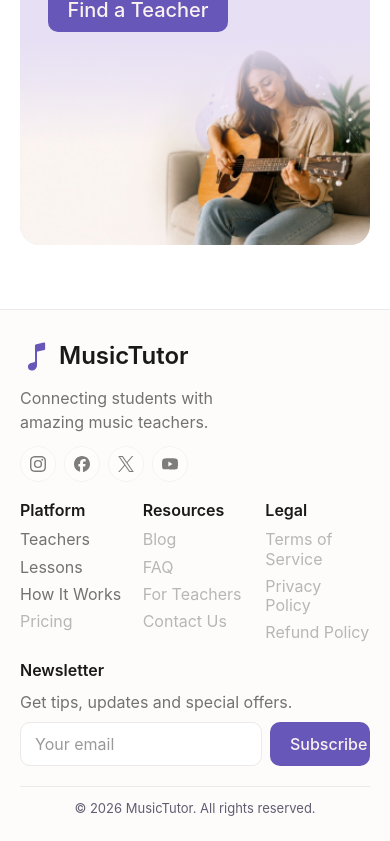
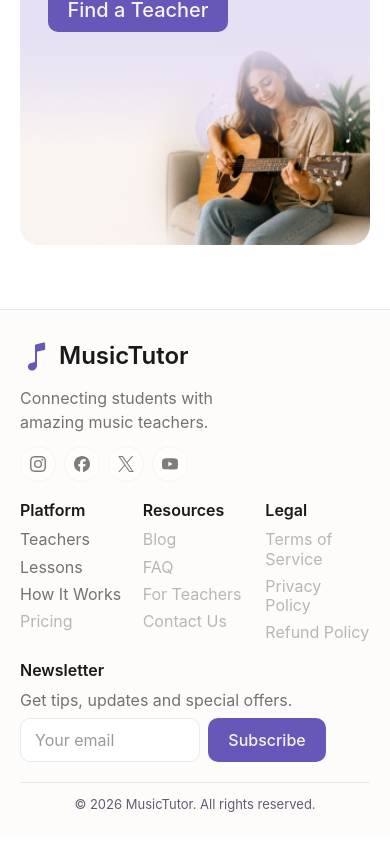
Before and after one commit to ValeriySolod/MusicTutor, a Next.js app: page / in a window 390 px wide. Shown: the part 7451-8292 px from the top of the page. Built offline with nearby package versions, Linux system fonts and the light colour scheme.

Commit message:
Fix tablet sections layout

```diff
--- a/src/components/layout/Footer/Footer.module.css
+++ b/src/components/layout/Footer/Footer.module.css
@@ -93,17 +93,19 @@
 .newsletterDescription {
   margin-top: 14px;
   color: var(--text-tertiary);
+  font-family: Inter;
   font-size: 16px;
+  font-style: normal;
+  font-weight: 400;
+  line-height: normal;
 }
-
 .subscribeForm {
   margin-top: 12px;
-  display: flex;
+  display: grid;
+  grid-template-columns: 180px 118px;
   gap: 8px;
 }
-
 .subscribeInput {
-  flex: 1;
   min-width: 0;
   height: 44px;
   padding: 0 16px;
@@ -181,11 +183,6 @@
 
   .newsletter {
     grid-column: 1 / span 2;
-  }
-
-  .subscribeForm {
-    display: grid;
-    grid-template-columns: minmax(0, 1fr) 116px;
   }
 
   .divider {
@@ -271,13 +268,10 @@
   .newsletterDescription {
     margin-top: 10px;
     font-size: 16px;
-    line-height: 1.5;
   }
 
   .subscribeForm {
     margin-top: 8px;
-    display: grid;
-    grid-template-columns: minmax(0, 1fr) 100px;
     gap: 8px;
   }
 
@@ -310,10 +304,6 @@
   .newsletter {
     grid-column: auto;
   }
-
-  .subscribeInput {
-    width: 180px;
-  }
 }
 
 @media (min-width: 1280px) {
```
